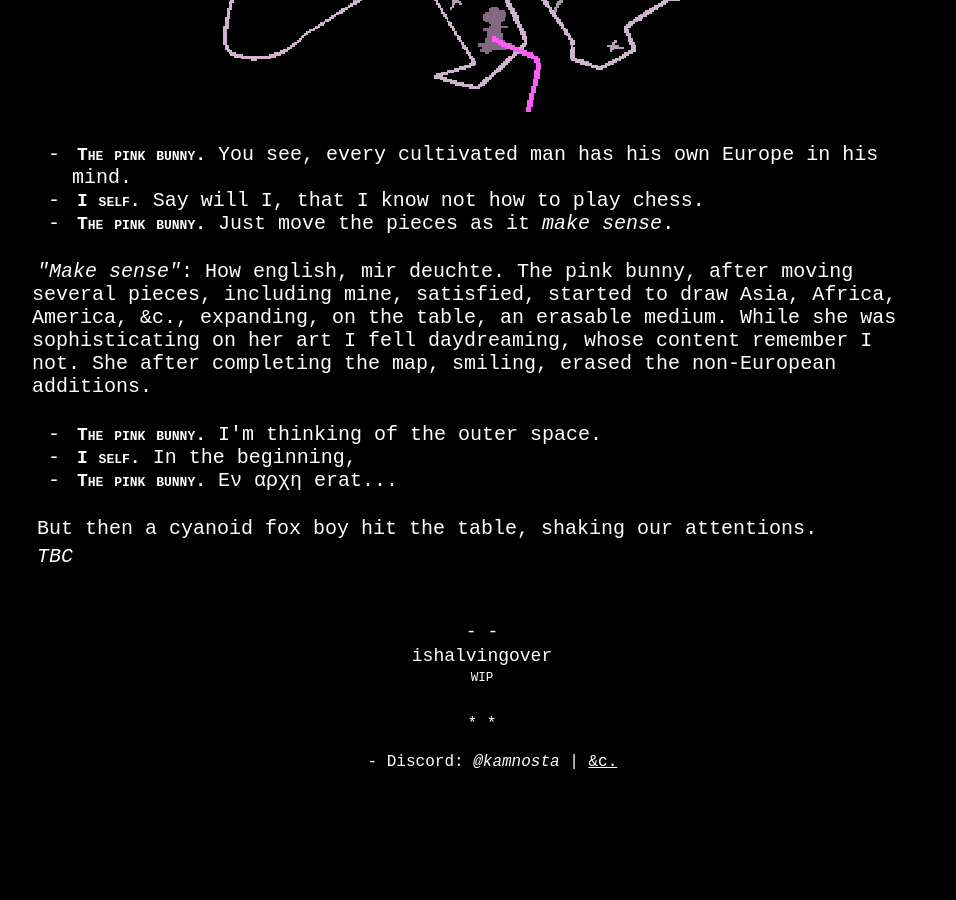
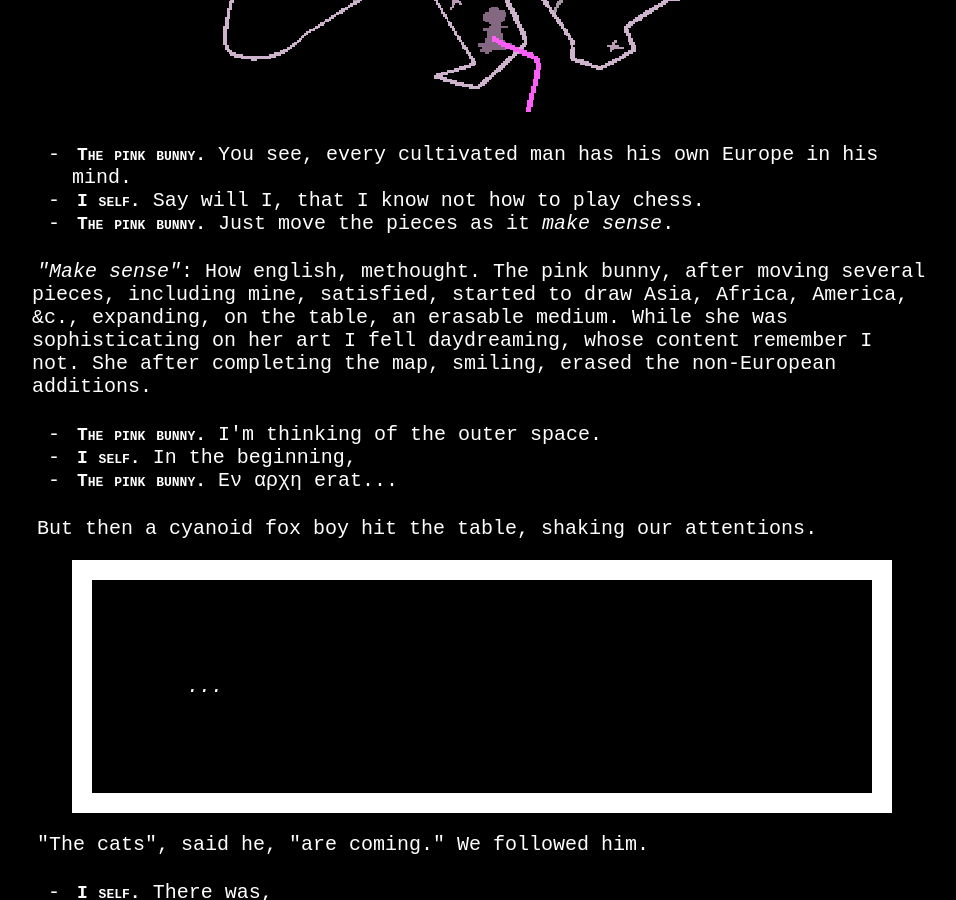
Before and after one commit to kamnosta/kamnosta.github.io, a Jekyll site: the page built from _ishalvingover/25-08-24-1.md, in a window 1280 px wide and 900 px high, scrolled down 5327 px. Shown: the whole window, without its empty margins (158-1114 px from the left). Built offline with Jekyll 4.4.1, drawn with Linux system fonts in a browser that asks for light colours; before the commit the page ends 6114 px from its top, so only the background shows below that; some of the changed text lies outside the part shown.

Commit message:
iho update cats are coming

```diff
--- a/_ishalvingover/25-08-24-1.md
+++ b/_ishalvingover/25-08-24-1.md
@@ -61,13 +61,22 @@ Well lit too. Met a pink bunny girl. On the table was a chess board, on which a
 - <span class="iho-name-span">I self.</span> Say will I, that I know not how to play chess.
 - <span class="iho-name-span">The pink bunny.</span> Just move the pieces as it *make sense*.
 
-*"Make sense"*: How english, mir deuchte. The pink bunny, after moving several pieces, including mine, satisfied, started to draw Asia, Africa, America, &c., expanding, on the table, an erasable medium. While she was sophisticating on her art I fell daydreaming, whose content remember I not. She after completing the map, smiling, erased the non-European additions.
+*"Make sense"*: How english, methought. The pink bunny, after moving several pieces, including mine, satisfied, started to draw Asia, Africa, America, &c., expanding, on the table, an erasable medium. While she was sophisticating on her art I fell daydreaming, whose content remember I not. She after completing the map, smiling, erased the non-European additions.
 
 - <span class="iho-name-span">The pink bunny.</span> I'm thinking of the outer space.
 - <span class="iho-name-span">I self.</span> In the beginning,
 - <span class="iho-name-span">The pink bunny.</span> Εν αρχη erat...
 
 But then a cyanoid fox boy hit the table, shaking our attentions.
+
+> ...
+
+"The cats", said he, "are coming." We followed him.
+
+- <span class="iho-name-span">I self.</span> There was,
+- <span class="iho-name-span">The pink bunny.</span> *Es war ein König in Thule,*
+
+And how had he become a king? Is: all cats are kings. There is a cat-king-of-interest approaching us -- after us: was that which the fox girl, a companie of the fox boy, quoth. It had to be.
 
 *TBC*
 
```
